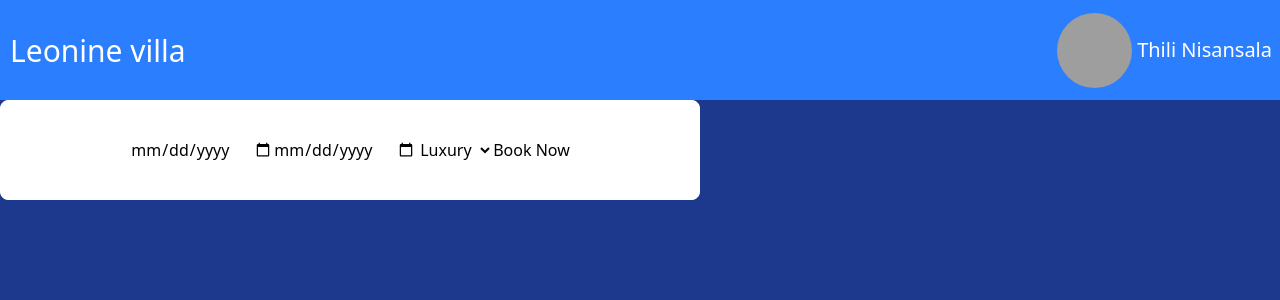
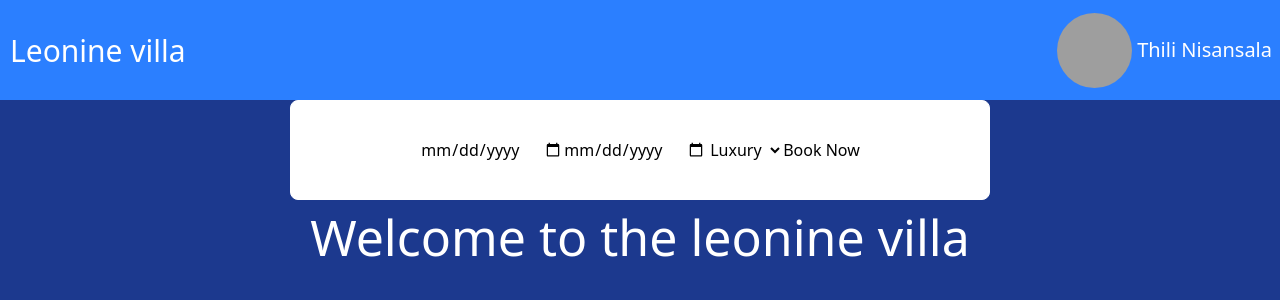
Before and after one commit to thilini-nisansala/Hotel-Management-frontend, a React (Vite) app: page / in a window 1280 px wide. Shown: the top 300 px of the page. Built offline with nearby package versions, Linux system fonts and the light colour scheme; grey boxes are pictures that could not be loaded.

Commit message:
create HomePage

```diff
--- a/src/App.jsx
+++ b/src/App.jsx
@@ -1,30 +1,14 @@
 
 import './App.css';
 import Header from './components/header';
+import HomePage from './pages/client-page/homepage';
 
 function App() {
 
 
   return (
     <>
-     <Header/>
-     <div className="w-full h-screen bg-blue-900 flex ">
-
-      <div className=" border border-white bg-white h-[100px] w-[700px] rounded-lg flex justify-center items-center">
-
-        <input className='' type ="date"/>
-        <input type ="date"/>
-
-    <select>
-      <option>Luxury</option>
-      <option>Normal</option>
-      <option>Low</option>
-    </select>
-    <button>Book Now</button>
-
-      </div>
-
-     </div>
+    <HomePage/>
     </>
   );
 }
--- /dev/null
+++ b/src/pages/client-page/homePage.jsx
@@ -0,0 +1,27 @@
+import Header from "../../components/header"
+export default function HomePage(){
+    return(
+    <>
+     <Header/>
+     <div className="w-full h-screen bg-blue-900 flex flex-col items-center">
+
+      <div className=" border border-white bg-white h-[100px] w-[700px] rounded-lg flex justify-center items-center">
+
+        <input className='' type ="date"/>
+        <input type ="date"/>
+
+    <select>
+      <option>Luxury</option>
+      <option>Normal</option>
+      <option>Low</option>
+    </select>
+    <button>Book Now</button>
+      </div>
+
+    <h1 className='text-white text-[50px]'>
+      Welcome to the leonine villa
+    </h1>
+     </div>
+    </>
+    )
+}
```
